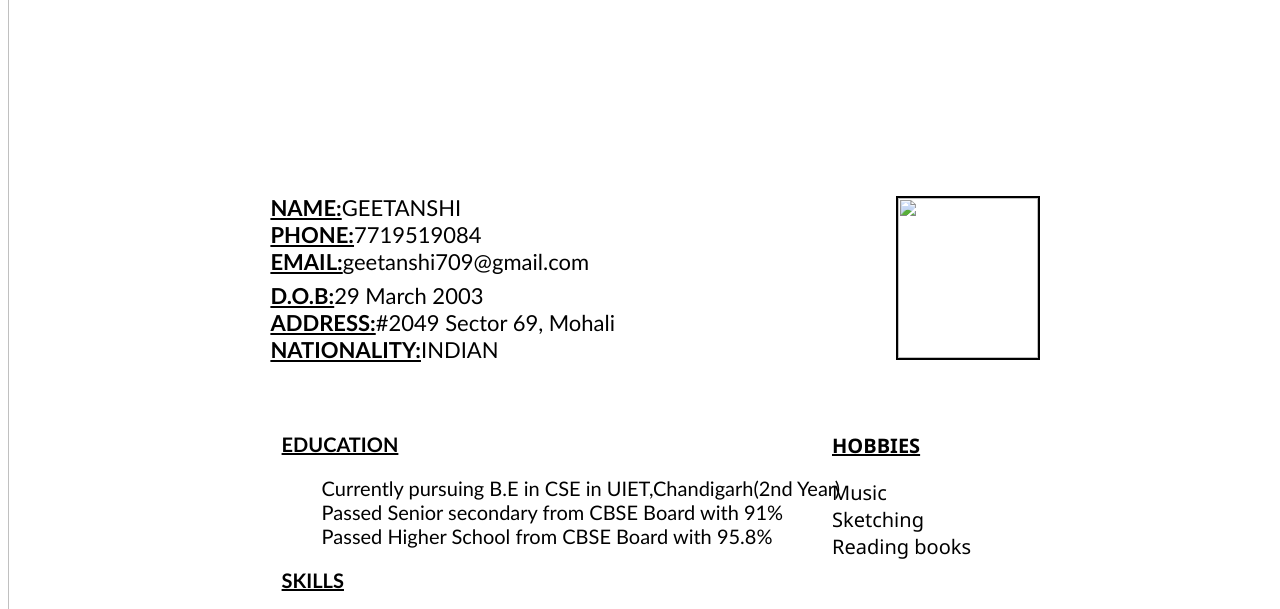
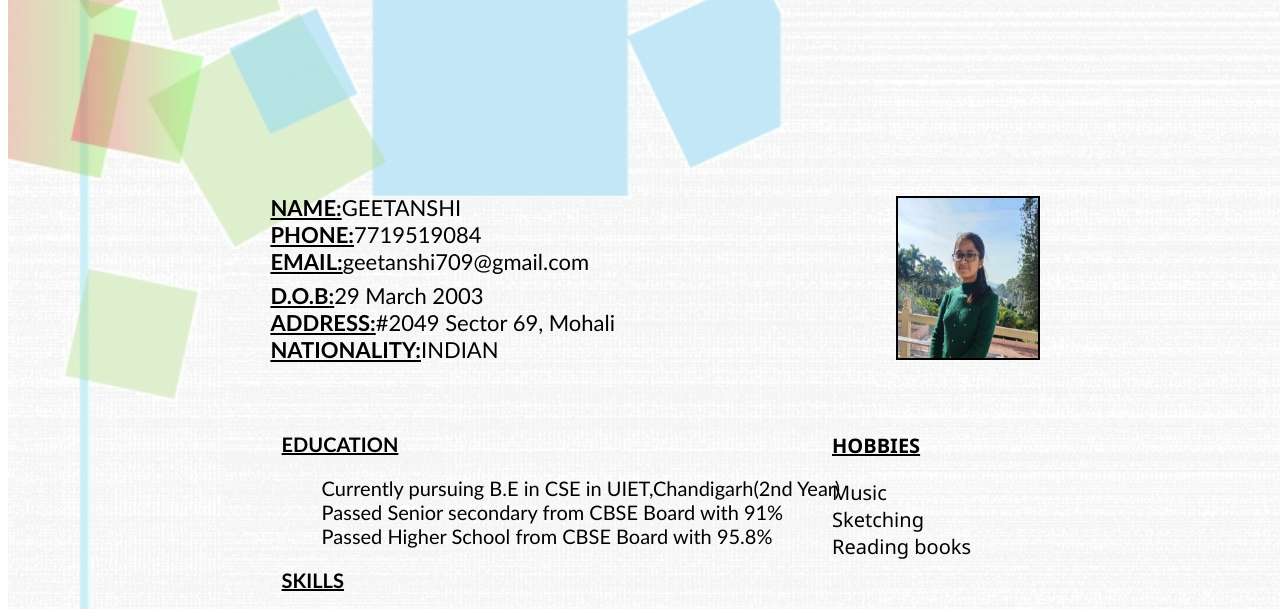
Before and after one commit to Geetanshi07/Hospital_Management, a plain HTML site: page Resume(code html.htm in a window 1280 px wide. Shown: the part 148-757 px from the top of the page. Drawn offline with Linux system fonts and the light colour scheme.

Commit message:
Update Resume(code html.htm

```diff
--- a/Resume(code html.htm
+++ b/Resume(code html.htm
@@ -4,13 +4,13 @@
         <title>RESUME</title>
 <body>
     <header>
-        <a href="../Html Code Files/Resume(code html).htm" target="_blank">Link for CV</a>
+        <a href="Resume(code html).htm" target="_blank">Link for CV</a>
     </header>
     <div class="main">
-    <img src="../Img_resume/back1.jpg"width="1500" height="2200">
+    <img src="back1.jpg"width="1500" height="2200">
 
     <div class="main1" >
-        <img src="../Img_resume/pic.jpeg" height="160" width="140" style="position: absolute; top:43%; left:70%; border: 2px solid black;">
+        <img src="pic.jpeg" height="160" width="140" style="position: absolute; top:43%; left:70%; border: 2px solid black;">
     </div>
     <div class="Heading"  style="position: absolute; top: 10%; left: 40%; font-size: 40px;"><b><u><strong>RESUME</strong></u></b>
     </div>
```
